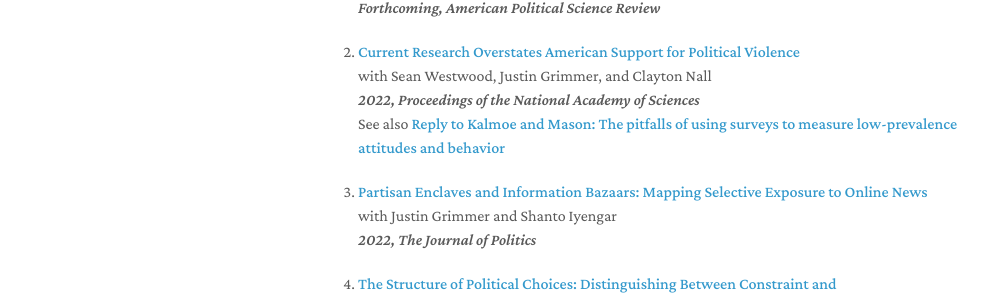
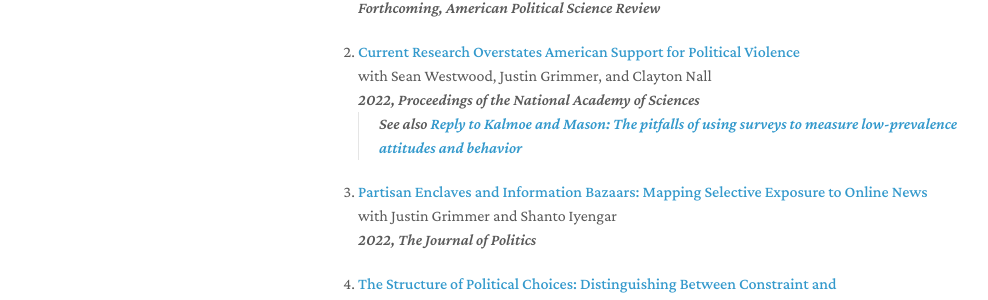
Before and after one commit to matthewtyler/matthewtyler.github.io, a Jekyll site: the page built from index.md, in a window 1280 px wide. Shown: the part 386-686 px from the top of the page, without its empty margins (152-1140 px from the left). Built offline with Jekyll 4.4.1, drawn with Linux system fonts in a browser that asks for light colours; nearby versions of some CDN libraries; a style sheet for code colours, icons or effects is not loaded; our own code applies the rules of GitHub Pages for plain Markdown files.

```diff
--- a/index.md
+++ b/index.md
@@ -23,7 +23,7 @@ I am a postdoc for both the Democracy and Polarization Lab and American National
   <br>
   *2022, Proceedings of the National Academy of Sciences*
   <br>
-  See also **[Reply to Kalmoe and Mason: The pitfalls of using surveys to measure low-prevalence attitudes and behavior][9]**
+  > See also **[Reply to Kalmoe and Mason: The pitfalls of using surveys to measure low-prevalence attitudes and behavior][9]**
 
 3. **[Partisan Enclaves and Information Bazaars: Mapping Selective Exposure to Online News][2]**
   <br>
```
